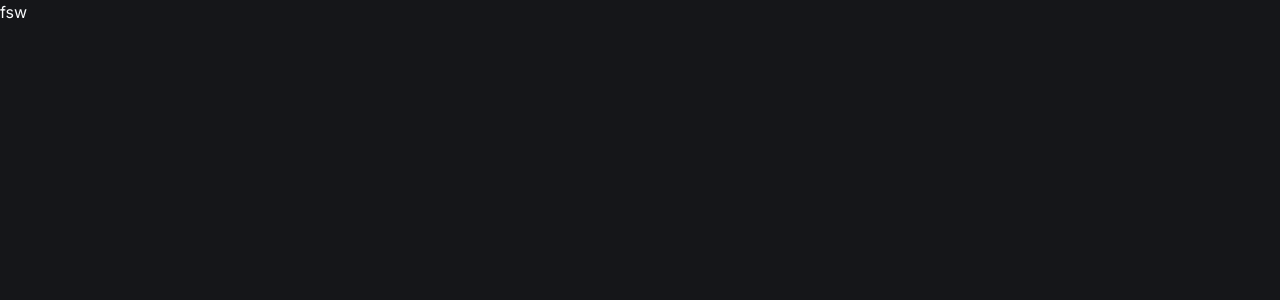
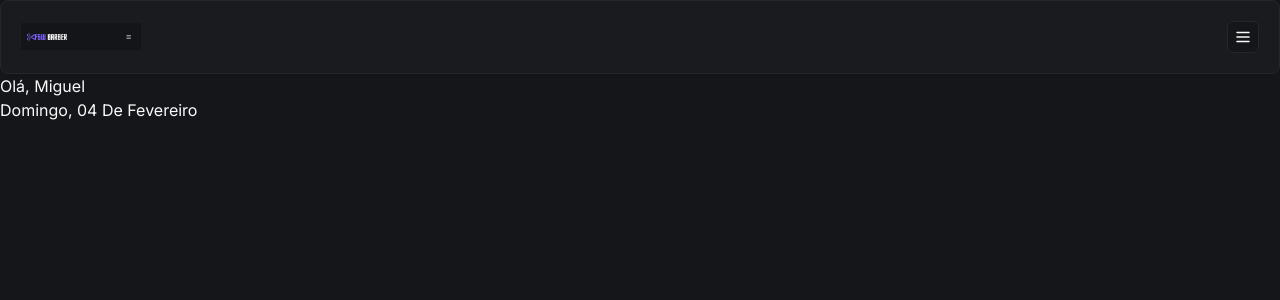
Before and after one commit to Mlopess4/barbearia, a Next.js app: page / in a window 1280 px wide. Shown: the top 300 px of the page. Built offline with nearby package versions, Linux system fonts and the light colour scheme.

Commit message:
feat add welcome message

```diff
--- /dev/null
+++ b/app/(home)/page.tsx
@@ -0,0 +1,18 @@
+import { format } from "date-fns"
+import Header from "../_components/header";
+import { ptBR } from "date-fns/locale";
+
+export default function Home() {
+  return (
+    <div>
+      <Header />
+
+      <h2>Olá, Miguel</h2>
+      <p className="capitalize">
+        {format(new Date(), "EEEE',' dd 'de' MMMM", {
+        locale: ptBR,
+      })}
+      </p>
+    </div>
+  );
+}
--- /dev/null
+++ b/app/_components/ui/button.tsx
@@ -0,0 +1,56 @@
+import * as React from "react"
+import { Slot } from "@radix-ui/react-slot"
+import { cva, type VariantProps } from "class-variance-authority"
+
+import { cn } from "@/app/_lib/utils"
+
+const buttonVariants = cva(
+  "inline-flex items-center justify-center whitespace-nowrap rounded-md text-sm font-medium ring-offset-background transition-colors focus-visible:outline-none focus-visible:ring-2 focus-visible:ring-ring focus-visible:ring-offset-2 disabled:pointer-events-none disabled:opacity-50",
+  {
+    variants: {
+      variant: {
+        default: "bg-primary text-primary-foreground hover:bg-primary/90",
+        destructive:
+          "bg-destructive text-destructive-foreground hover:bg-destructive/90",
+        outline:
+          "border border-input bg-background hover:bg-accent hover:text-accent-foreground",
+        secondary:
+          "bg-secondary text-secondary-foreground hover:bg-secondary/80",
+        ghost: "hover:bg-accent hover:text-accent-foreground",
+        link: "text-primary underline-offset-4 hover:underline",
+      },
+      size: {
+        default: "h-10 px-4 py-2",
+        sm: "h-9 rounded-md px-3",
+        lg: "h-11 rounded-md px-8",
+        icon: "h-10 w-10",
+      },
+    },
+    defaultVariants: {
+      variant: "default",
+      size: "default",
+    },
+  }
+)
+
+export interface ButtonProps
+  extends React.ButtonHTMLAttributes<HTMLButtonElement>,
+    VariantProps<typeof buttonVariants> {
+  asChild?: boolean
+}
+
+const Button = React.forwardRef<HTMLButtonElement, ButtonProps>(
+  ({ className, variant, size, asChild = false, ...props }, ref) => {
+    const Comp = asChild ? Slot : "button"
+    return (
+      <Comp
+        className={cn(buttonVariants({ variant, size, className }))}
+        ref={ref}
+        {...props}
+      />
+    )
+  }
+)
+Button.displayName = "Button"
+
+export { Button, buttonVariants }
--- /dev/null
+++ b/app/_components/ui/card.tsx
@@ -0,0 +1,79 @@
+import * as React from "react"
+
+import { cn } from "@/app/_lib/utils"
+
+const Card = React.forwardRef<
+  HTMLDivElement,
+  React.HTMLAttributes<HTMLDivElement>
+>(({ className, ...props }, ref) => (
+  <div
+    ref={ref}
+    className={cn(
+      "rounded-lg border bg-card text-card-foreground shadow-sm",
+      className
+    )}
+    {...props}
+  />
+))
+Card.displayName = "Card"
+
+const CardHeader = React.forwardRef<
+  HTMLDivElement,
+  React.HTMLAttributes<HTMLDivElement>
+>(({ className, ...props }, ref) => (
+  <div
+    ref={ref}
+    className={cn("flex flex-col space-y-1.5 p-6", className)}
+    {...props}
+  />
+))
+CardHeader.displayName = "CardHeader"
+
+const CardTitle = React.forwardRef<
+  HTMLParagraphElement,
+  React.HTMLAttributes<HTMLHeadingElement>
+>(({ className, ...props }, ref) => (
+  <h3
+    ref={ref}
+    className={cn(
+      "text-2xl font-semibold leading-none tracking-tight",
+      className
+    )}
+    {...props}
+  />
+))
+CardTitle.displayName = "CardTitle"
+
+const CardDescription = React.forwardRef<
+  HTMLParagraphElement,
+  React.HTMLAttributes<HTMLParagraphElement>
+>(({ className, ...props }, ref) => (
+  <p
+    ref={ref}
+    className={cn("text-sm text-muted-foreground", className)}
+    {...props}
+  />
+))
+CardDescription.displayName = "CardDescription"
+
+const CardContent = React.forwardRef<
+  HTMLDivElement,
+  React.HTMLAttributes<HTMLDivElement>
+>(({ className, ...props }, ref) => (
+  <div ref={ref} className={cn("p-6 pt-0", className)} {...props} />
+))
+CardContent.displayName = "CardContent"
+
+const CardFooter = React.forwardRef<
+  HTMLDivElement,
+  React.HTMLAttributes<HTMLDivElement>
+>(({ className, ...props }, ref) => (
+  <div
+    ref={ref}
+    className={cn("flex items-center p-6 pt-0", className)}
+    {...props}
+  />
+))
+CardFooter.displayName = "CardFooter"
+
+export { Card, CardHeader, CardFooter, CardTitle, CardDescription, CardContent }
--- a/app/page.tsx
+++ /dev/null
@@ -1,5 +0,0 @@
-import Image from "next/image";
-
-export default function Home() {
-  return <h1>fsw</h1>;
-}
--- a/package.json
+++ b/package.json
@@ -11,7 +11,7 @@
   },
   "prisma": {
     "seed": "ts-node prisma/seed.ts"
-},
+  },
   "dependencies": {
     "@auth/prisma-adapter": "^1.1.0",
     "@hookform/resolvers": "^3.3.4",
@@ -50,5 +50,4 @@
     "ts-node": "^10.9.2",
     "typescript": "^5"
   }
-
 }
```
Also changed, not shown: app/(home)/_components/search.tsx (added), public/logo.png (added).
